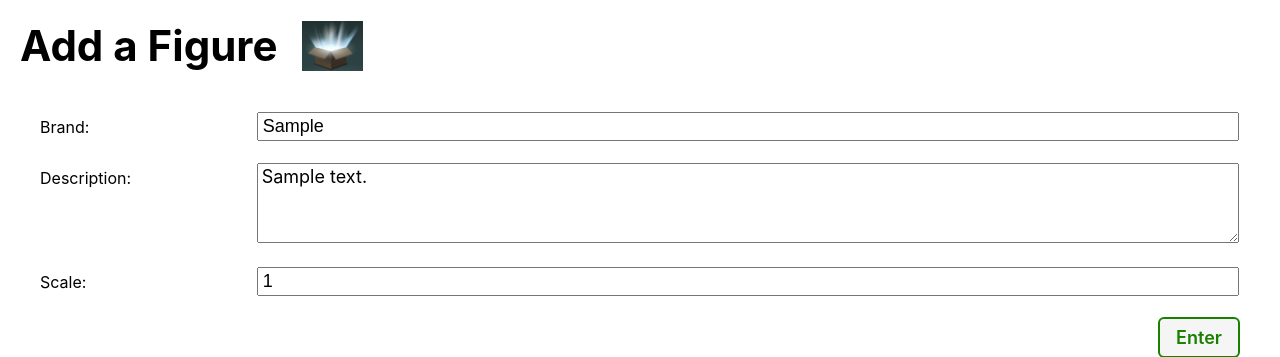
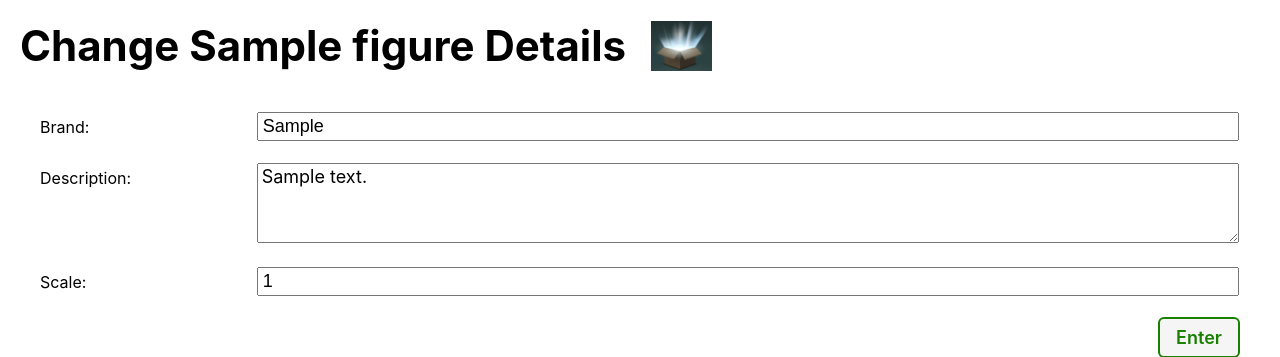
Before and after one commit to gentlevulture/actionfigurecollector, a Django app: page /figures/1/update/ in a window 1280 px wide. Shown: the part 104-461 px from the top of the page. Run offline with Django 3.2, Linux system fonts and the light colour scheme; tables that the repository leaves empty hold one stand-in row (values such as "Sample post").

Commit message:
customizeUpdateForm

```diff
--- a/main_app/templates/main_app/figure_form.html
+++ b/main_app/templates/main_app/figure_form.html
@@ -8,7 +8,11 @@
 {% block content %}
 
 <div class="page-header">
-  <h1>Add a Figure</h1>
+  {% if object %}
+    <h1>Change {{object.name}} Details</h1>
+  {% else %}
+    <h1>Add a Figure</h1>
+  {% endif %}
   <img src="{% static 'images/unbox.png' %}" alt="unbox"/>
 </div>
 <form action="" method="post" class="form-container">
```
